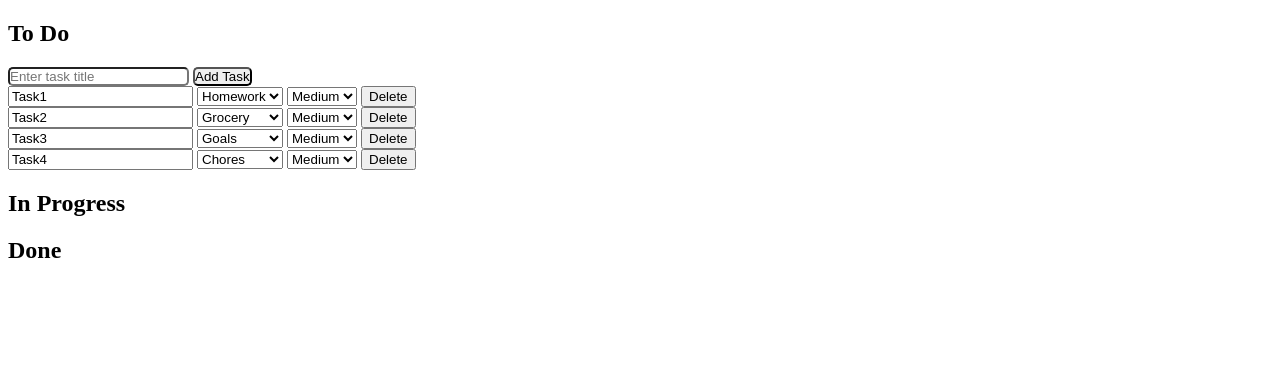
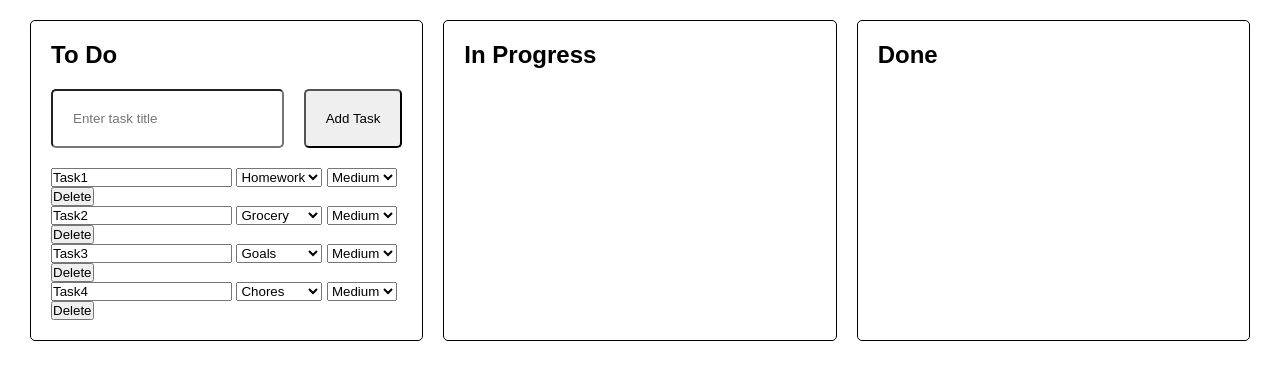
Before and after one commit to Za1233/Task-Management, a plain HTML site: page index.html in a window 1280 px wide. Drawn offline with Linux system fonts and the light colour scheme.

Commit message:
Update styles.css

```diff
--- a/styles.css
+++ b/styles.css
@@ -1,3 +1,55 @@
+/* Define CSS variables for common values */
+:root {
+  --column-bg-color: #fff; /* Background color of the columns */
+  --column-border-color: #000; /* Border color of the columns */
+  --column-padding: 20px; /* Padding of the columns */
+  --column-margin: 0 10px; /* Margin of the columns */
+}
+
+/* Reset the default margin and padding of all elements */
+* {
+  box-sizing: border-box;
+  margin: 0;
+  padding: 0;
+}
+
+/* Set the font family of the body element */
+body {
+  font-family: Arial, sans-serif;
+}
+
+/* Style the kanban board container */
+.kanban-board {
+  display: flex; /* Use flexbox to arrange the columns horizontally */
+  justify-content: space-between; /* Distribute the columns evenly */
+  padding: var(--column-padding); /* Use the column padding variable for the board padding */
+  background-color: var(--column-bg-color); /* Use the column background color variable for the board background color */
+  color: var(--column-border-color); /* Use the column border color variable for the board text color */
+}
+
+/* Style each column */
+.column {
+  flex: 1; /* Make each column take up equal space */
+  min-width: 300px; /* Set a minimum width for each column */
+  padding: var(--column-padding); /* Use the column padding variable for the column padding */
+  margin: var(--column-margin); /* Use the column margin variable for the column margin */
+  border-radius: 5px; /* Add rounded corners to each column */
+  background-color: var(--column-bg-color); /* Use the column background color variable for the column background color */
+  border:1px solid var(--column-border-color); /* Use the column border color variable for the column border */
+}
+
+/* Style the heading of each column */
+.column h2 {
+    margin-bottom: var(--column-padding); /* Use the column padding variable for the heading bottom margin */
+}
+
+/* Style the add task section of each column */
+.add-task {
+    display: flex; /* Use flexbox to arrange the input and button horizontally */
+    align-items: center; /* Align the input and button vertically */
+    margin-bottom: var(--column-padding); /* Use the column padding variable for the add task bottom margin */
+}
+
 /* Style the input element of the add task section */
 .add-task input[type="text"] {
     flex: 1; /* Make the input take up all available space */
```
